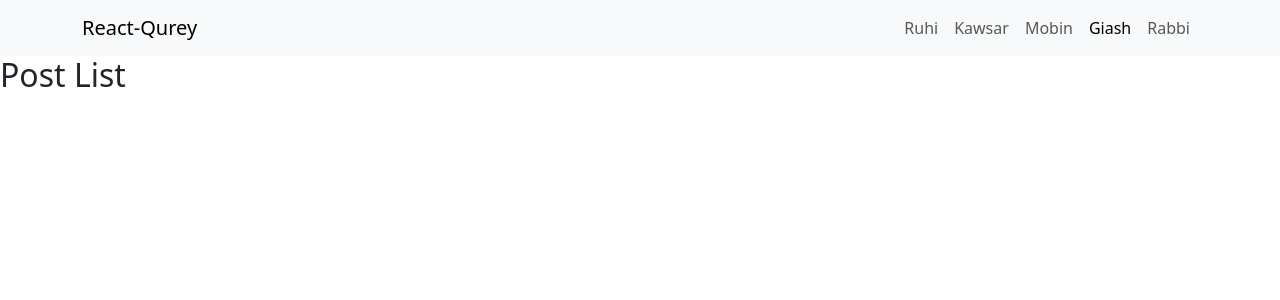
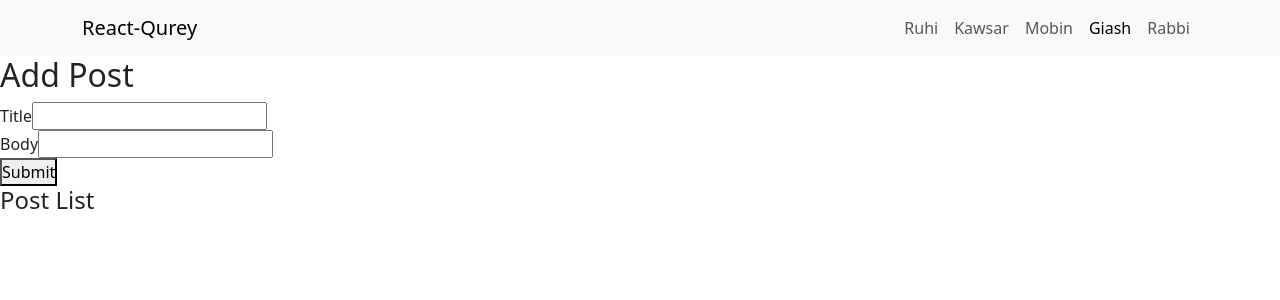
Before and after one commit to mamtn011/react-query, a React (Create React App) app: page /giash in a window 1280 px wide. Shown: the top 300 px of the page. Built offline with nearby package versions, Linux system fonts and the light colour scheme.

Commit message:
giasuddin-form-fetures-added

```diff
--- a/src/giasuddin/EditPost.js
+++ b/src/giasuddin/EditPost.js
@@ -1,8 +1,10 @@
+import PostForm from "./giasuddin-component/PostForm";
+
 function EditPost()
 {
     return (
         <>
-            <h2>Edit List</h2>
+            <h2><PostForm /></h2>
         </>
     )
 }
--- a/src/giasuddin/PostList.js
+++ b/src/giasuddin/PostList.js
@@ -1,8 +1,11 @@
+import AddPost from "./giasuddin-component/AddPost";
+
 function PostList()
 {
     return (
         <>
-            <h2>Post List</h2>
+            <AddPost />
+            <h4>Post List</h4>
         </>
     )
 }
--- /dev/null
+++ b/src/giasuddin/giasuddin-component/AddPost.js
@@ -0,0 +1,13 @@
+import PostForm from "./PostForm"
+
+function AddPost()
+{
+    return(
+        <>
+            <h2>Add Post</h2>
+            <PostForm />
+        </>
+    )
+}
+
+export default AddPost
--- /dev/null
+++ b/src/giasuddin/giasuddin-component/PostForm.js
@@ -0,0 +1,46 @@
+import { useState } from "react"
+
+function PostForm()
+{
+    const [post, setPost] = useState({
+        title : "",
+        body : ""
+    })
+
+    const hangleChangeInput = (e) =>
+    {
+        setPost({
+            ...post,
+            [e.target.name] : e.target.value
+        })
+    }
+
+    const renderField = (label) => (
+        <div>
+            <label>{label}</label>
+            <input onChange={hangleChangeInput} type="text" name={label.toLowerCase()} value={post[label.toLowerCase()]} />
+        </div>
+    )
+
+    const handleSubmit = (e) =>
+    {
+        e.preventDefault();
+
+        setPost({
+            title : "",
+            body : ""
+        });
+        console.log(post)
+    }
+
+
+     return(
+        <form onSubmit={handleSubmit}>
+            {renderField('Title')}
+            {renderField('Body')}
+            <button type="submit">Submit</button>
+        </form>
+    )
+}
+
+export default PostForm
```
